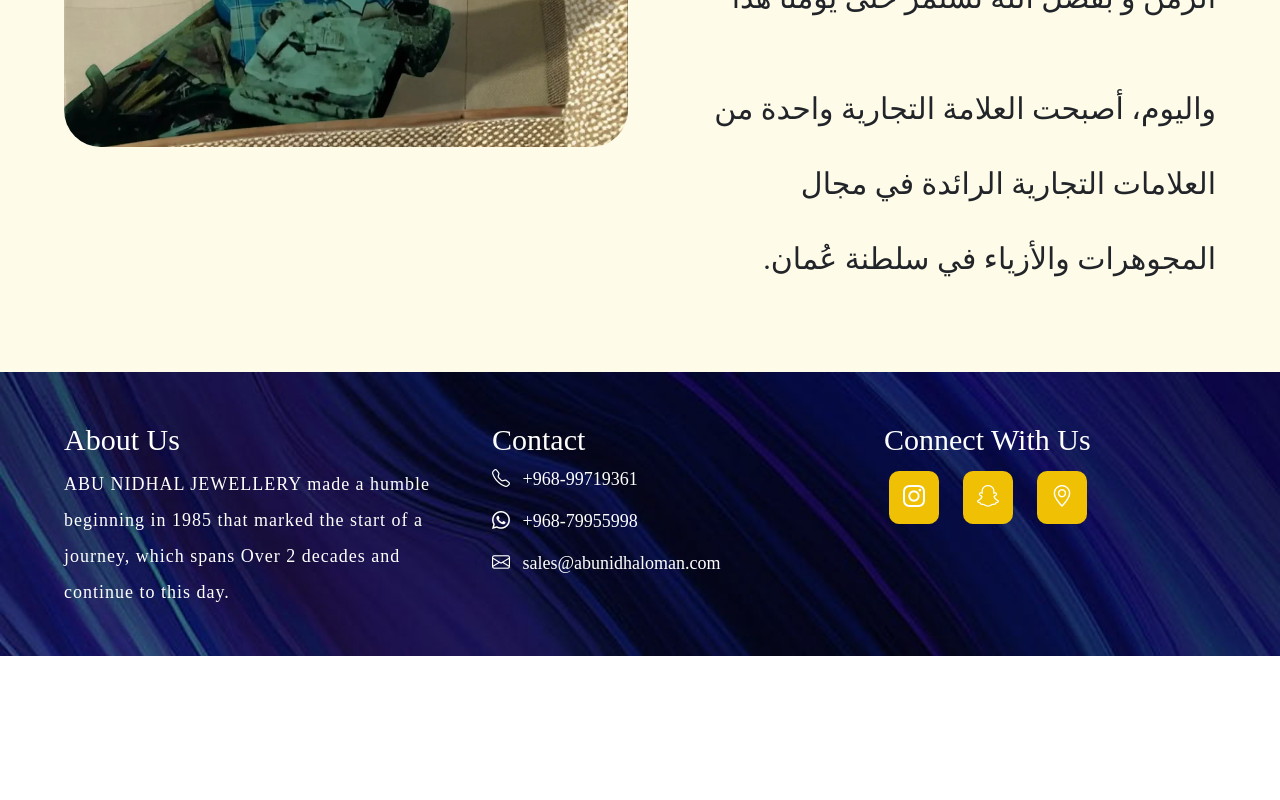
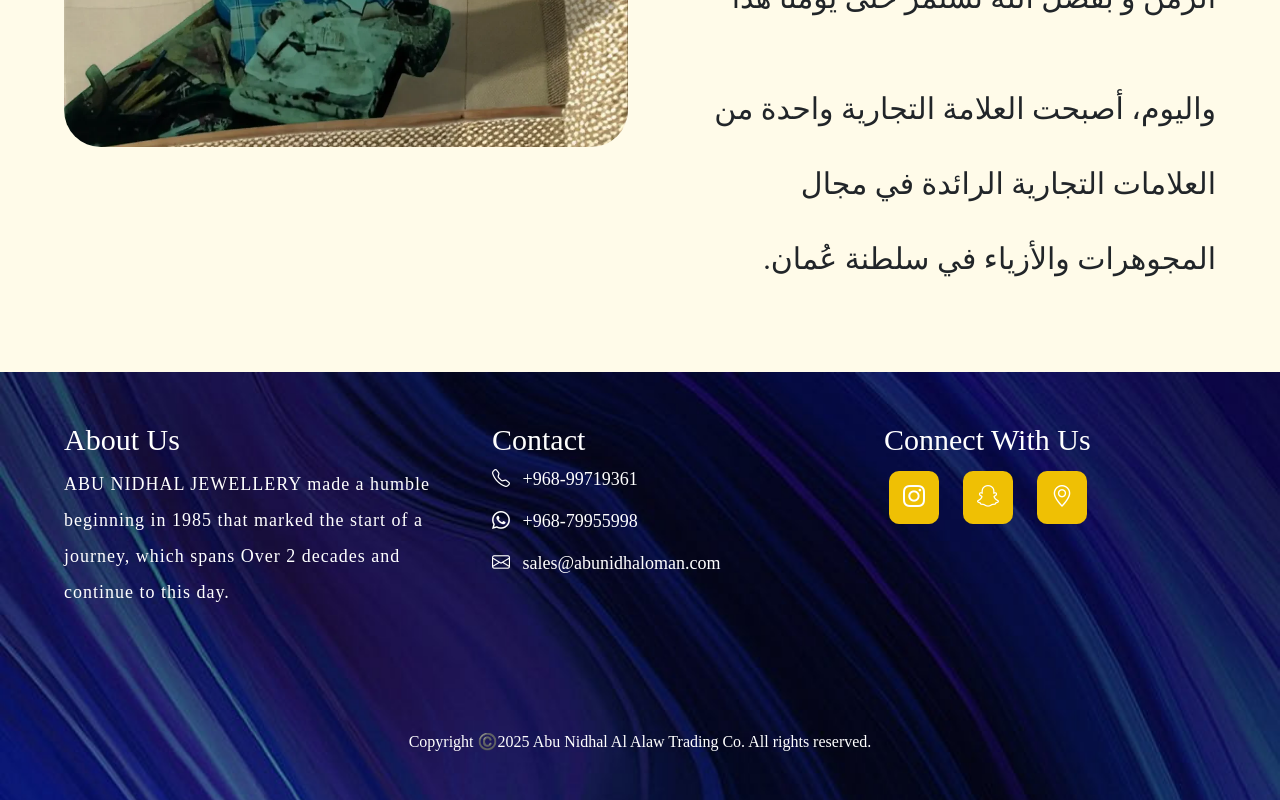
Before and after one commit to Amaankhan-1803/Aabi-Website, a React (Vite) app: page / in a window 1280 px wide. Shown: the part 1510-2310 px from the top of the page. Before the commit the page ends 2166 px from the top, so only its background shows below. Built offline with nearby package versions, Linux system fonts and the light colour scheme; no server answers.

Commit message:
many chanegs

```diff
--- a/src/components/Footer.jsx
+++ b/src/components/Footer.jsx
@@ -1,6 +1,7 @@
 import React from 'react'
   import '../assets/footer.css'
   import '../assets/mobfooter.css'
+
   const Footer = () => {
     return (
       <div className='container'>
@@ -24,7 +25,7 @@
                       className="bi bi-telephone pe-2"></i> +968-99719361</a></li>
                   <li><a href="https://wa.me/96879955998" className='contact-item'><i
                       className="bi bi-whatsapp pe-2"></i> +968-79955998</a></li>
-                <li><a href="" className='contact-item'><i className="bi bi-envelope pe-2"></i> sales@abunidhaloman.com</a>
+                  <li><a href="mailto:sales@abunidhaloman.com" className='contact-item'><i className="bi bi-envelope pe-2"></i> sales@abunidhaloman.com</a>
                   </li>
                   {/*<li><a href="" className='contact-item'><i class="bi bi-geo-alt pe-2"></i> 289H+33G, Jalan Bani Buali</a></li>*/}
               </ul>
@@ -40,6 +41,11 @@
               </ul>
           </div>
         </div>
+        <div className="row">
+          <div className="col-12 text-center mt-4">
+            <p>Copyright ©️2025 Abu Nidhal Al Alaw Trading Co. All rights reserved.</p>
+          </div>
+        </div>
       </div>
     )
   }
```
Lines whose indentation alone changed are shown as unchanged.
